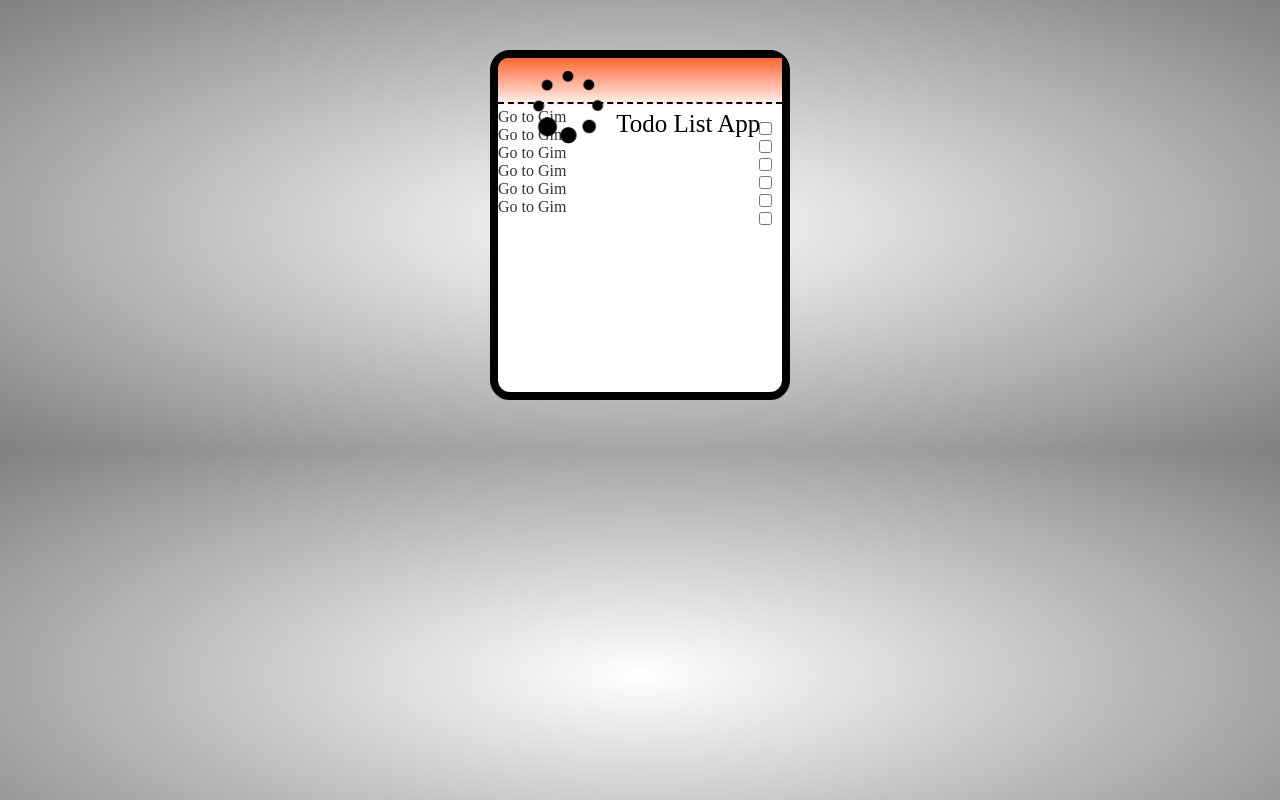
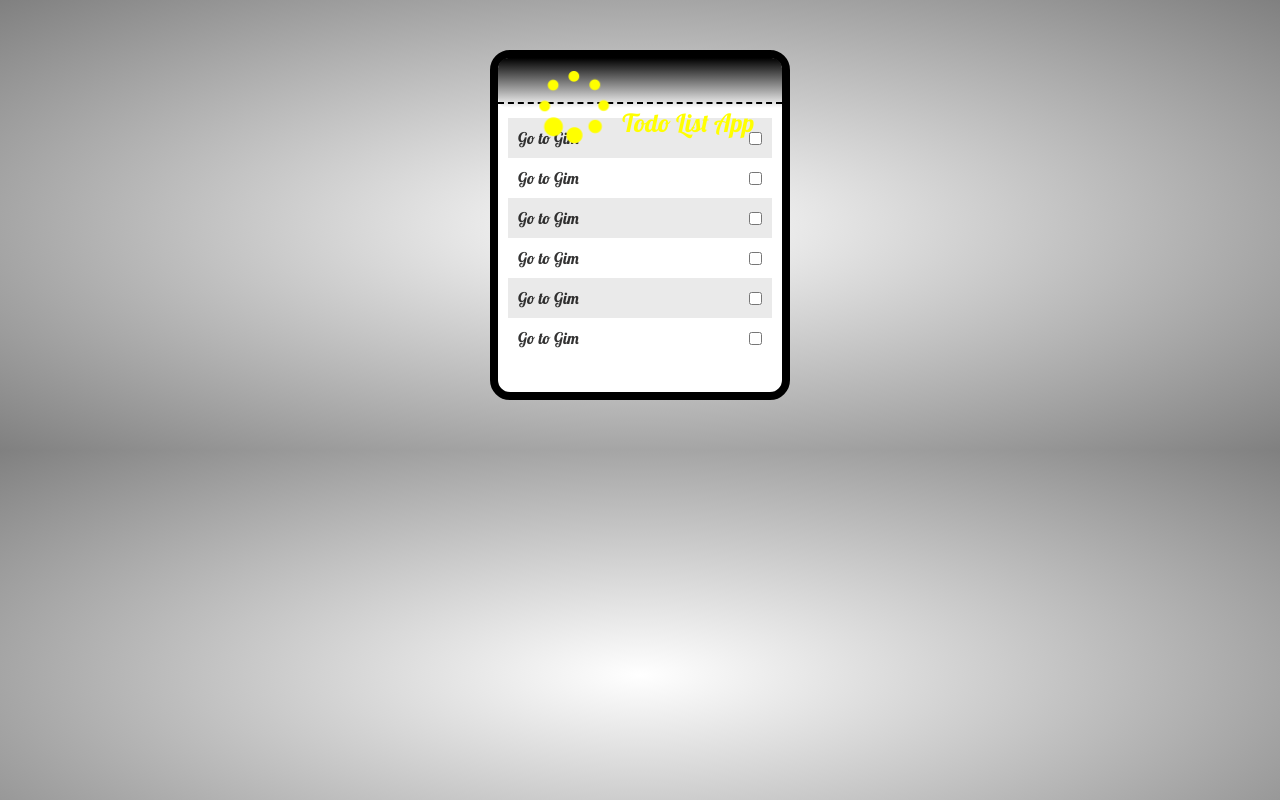
Before and after one commit to kodandareddy5024/todo, a plain HTML site: page index.html in a window 1280 px wide. Drawn offline with Linux system fonts and the light colour scheme.

Commit message:
Update style.css

```diff
--- a/css/style.css
+++ b/css/style.css
@@ -23,8 +23,10 @@ input[type="checkbox"]:checked + label{
     box-sizing: border-box;
   }
 body{
-    min-height: 100%;
+    height: 100%;
     background: radial-gradient(white,grey);
+    font-family: 'Indie Flower', cursive;
+font-family: 'Lobster', cursive;
 }
 .wrapper{
     width: 300px;
@@ -38,10 +40,11 @@ body{
     width: 100%;
     height: 50px;
     text-align: center;
-    background: linear-gradient(#f63, white);
-    border-radius: 10px 0;
+    background: linear-gradient(black, white);
+    border-radius: 10px 10px 0;
     font-size: 25px;
     padding-top: 10px;
+    color: yellow;
 
 }
 span{
@@ -69,9 +72,19 @@ input[type="checkbox"]:checked + label{
 }
 .list{
     list-style: none;
-    color:rgba(0,0,0,.8);
+    color:rgba(1,0,0,.8);
+    padding: 10px ;
 }
 .list li{
     width: 100%;
     float:left;
 }
+
+label{
+    padding:10px;
+    float: left;
+    width:90%;
+}
+.grey{
+    background: rgba(50,50,50,.1);
+}
```
